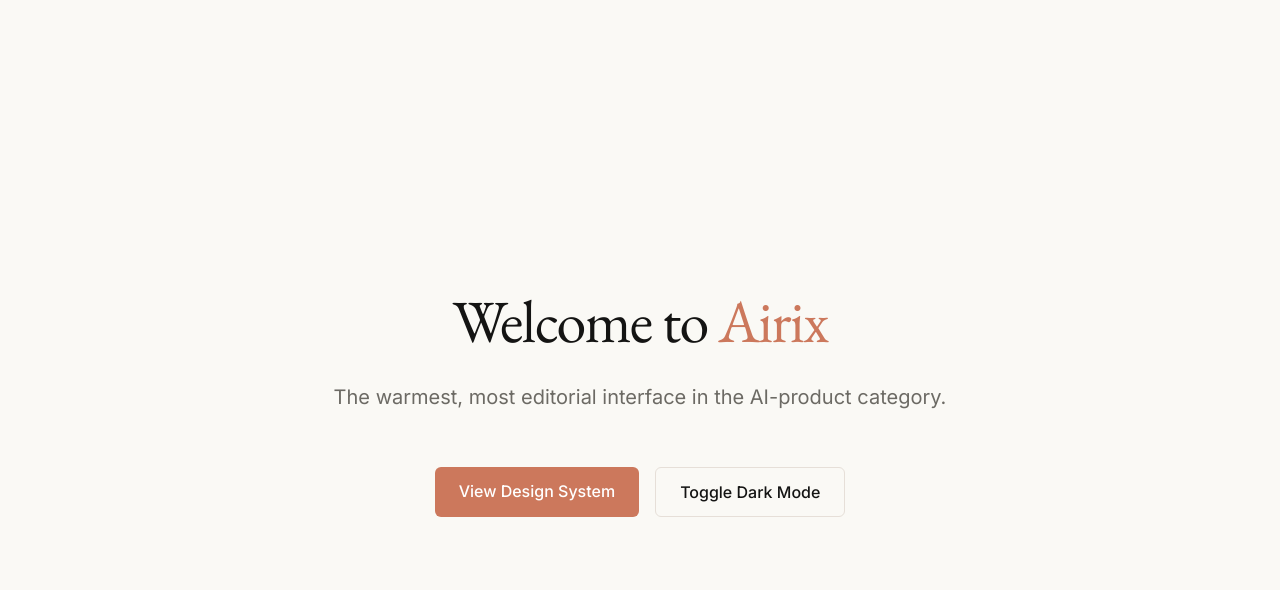
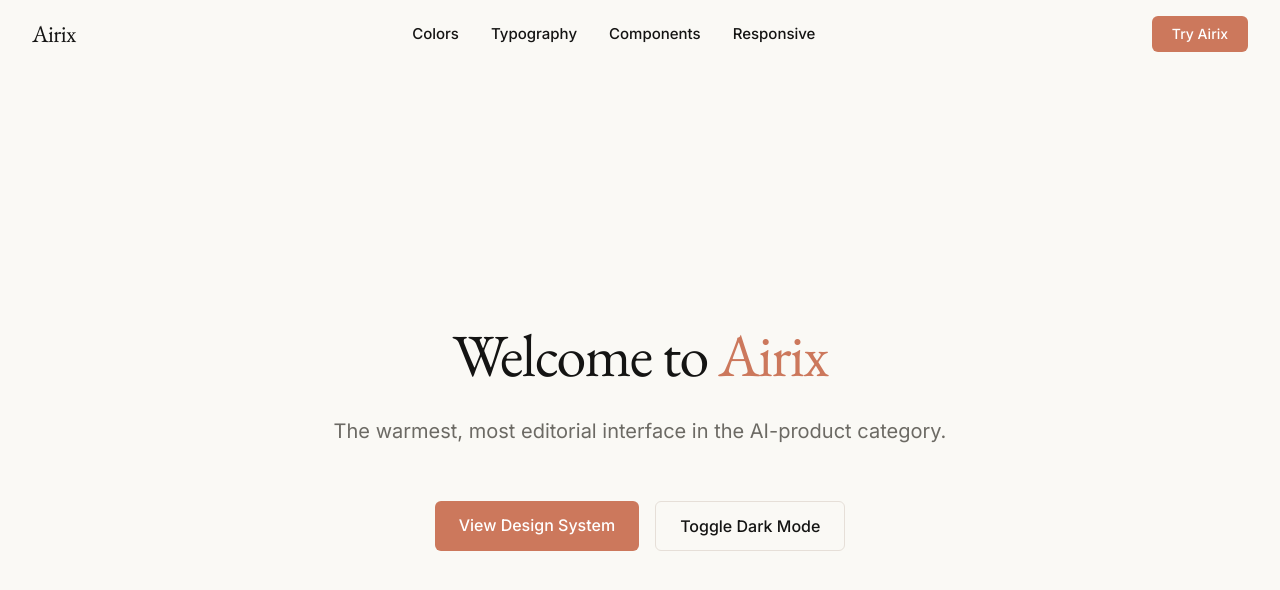
Before and after one commit to Airix-AI-Powered-Aircraft-Design/frontend, a Next.js app: page / in a window 1280 px wide. Shown: the top 590 px of the page. Built offline with nearby package versions, Linux system fonts and the light colour scheme.

Commit message:
feat: implement landing page layout and global navigation component

```diff
--- a/src/app/page.tsx
+++ b/src/app/page.tsx
@@ -3,6 +3,7 @@
 import Link from "next/link";
 import { useTheme } from "next-themes";
 import { useEffect, useState } from "react";
+import { Navbar } from "../components/Navbar";
 
 export default function Home() {
   const { theme, setTheme } = useTheme();
@@ -11,7 +12,10 @@ export default function Home() {
   useEffect(() => setMounted(true), []);
 
   return (
-    <div className="w-full min-h-screen p-8 transition-colors duration-300 bg-light-bg dark:bg-dark-bg text-light-text dark:text-dark-text flex flex-col items-center justify-center font-sans gap-8">
+    <div className="w-full min-h-screen flex flex-col bg-light-bg dark:bg-dark-bg transition-colors duration-300 font-sans">
+      <Navbar />
+
+      <main className="flex-1 flex flex-col items-center justify-center p-8 text-light-text dark:text-dark-text gap-8">
         <div className="max-w-2xl text-center space-y-6">
           <h1 className="text-5xl md:text-6xl tracking-tight leading-tight font-serif">
             Welcome to <span className="text-light-primary dark:text-dark-primary">Airix</span>
@@ -38,6 +42,7 @@ export default function Home() {
             )}
           </div>
         </div>
+      </main>
     </div>
   );
 }
--- /dev/null
+++ b/src/components/Navbar.tsx
@@ -0,0 +1,31 @@
+import Link from "next/link";
+
+export function Navbar() {
+  return (
+    <nav className="w-full flex items-center justify-between px-6 md:px-8 py-4  bg-light-bg dark:bg-dark-bg sticky top-0 z-50">
+
+      <div className="flex items-center gap-6">
+        <Link href="/" className="font-serif text-2xl tracking-tight text-light-text dark:text-dark-text">
+          Airix
+        </Link>
+      </div>
+
+      <div className="hidden lg:flex items-center gap-8 text-[15px] font-medium text-light-text dark:text-dark-text">
+        <Link href="/design" className="hover:opacity-70 transition-opacity">Colors</Link>
+        <Link href="/design" className="hover:opacity-70 transition-opacity">Typography</Link>
+        <Link href="/design" className="hover:opacity-70 transition-opacity">Components</Link>
+        <Link href="/design" className="hover:opacity-70 transition-opacity">Responsive</Link>
+      </div>
+
+      <div className="flex items-center gap-4">
+        <Link
+          href="/design"
+          className="bg-light-primary dark:bg-dark-primary text-white px-5 py-2 rounded-md font-medium hover:opacity-90 transition-opacity text-sm"
+        >
+          Try Airix
+        </Link>
+      </div>
+
+    </nav>
+  );
+}
```
Lines whose indentation alone changed are shown as unchanged.
